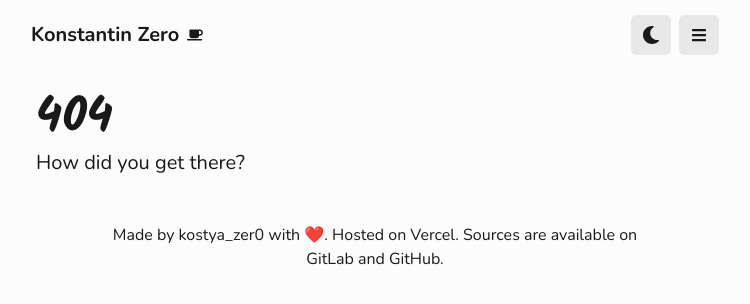
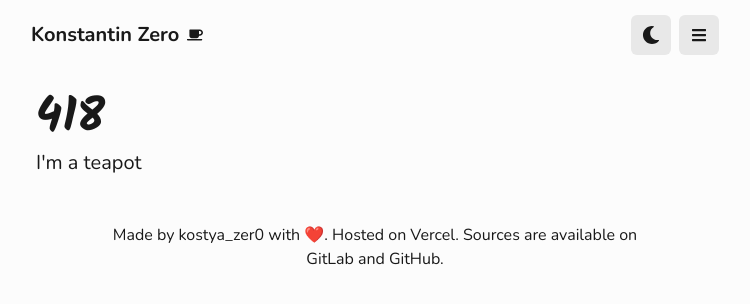
Before and after one commit to kostya-zero/homepage, a React (Create React App) app: page /greentea in a window 1280 px wide. Before the commit this address had no page. Shown: the top 304 px of the page, without its empty margins (265-1015 px from the left). Built offline with nearby package versions, Linux system fonts and the light colour scheme.

Commit message:
feat: why he cant brew a coffee?

```diff
--- a/src/App.js
+++ b/src/App.js
@@ -8,6 +8,7 @@ import NotFound from './pages/NotFound';
 import Projects from './pages/Projects';
 import Workspace from './pages/Workspace';
 import Contacts from './pages/Contacts';
+import GreenTea from './pages/GreenTea';
 
 function App() {
     return (
@@ -18,6 +19,7 @@ function App() {
                 <Route path='/projects' element={<Projects/>} />
                 <Route path='/workspace' element={<Workspace/>} />
                 <Route path='/contacts' element={<Contacts/>} />
+                <Route path='/greentea' element={<GreenTea/>} />
                 <Route path='*' element={<NotFound/>}/>
             </Routes>
         </Router>
--- /dev/null
+++ b/src/pages/GreenTea.js
@@ -0,0 +1,28 @@
+import { Text, Box, Container, Heading, HStack } from "@chakra-ui/react";
+import Footer from "../components/Footer";
+import NavBar from "../components/NavBar"
+import { useEffect } from "react";
+
+function GreenTea() {
+    useEffect(() => {
+        document.title = "Konstantin Zero - Teapot"
+    })
+    return (
+        <>
+        <Container justifyContent="left" maxW={750} marginLeft="auto" marginRight="auto">
+            <NavBar/>
+            <Box margin="20px" marginTop="35px" >
+                <HStack flex={1}>
+                    <Heading fontSize="5xl" fontWeight={700} fontFamily="Kalam">418</Heading>
+                </HStack>
+                <Text fontSize="xl">
+                    I'm a teapot
+                </Text>
+            </Box>
+            <Footer/>
+        </Container>
+        </>
+    )
+}
+
+export default GreenTea;
```
